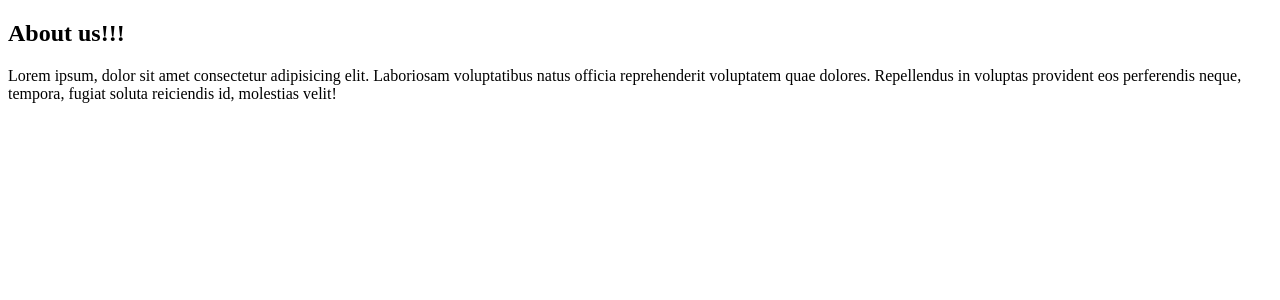
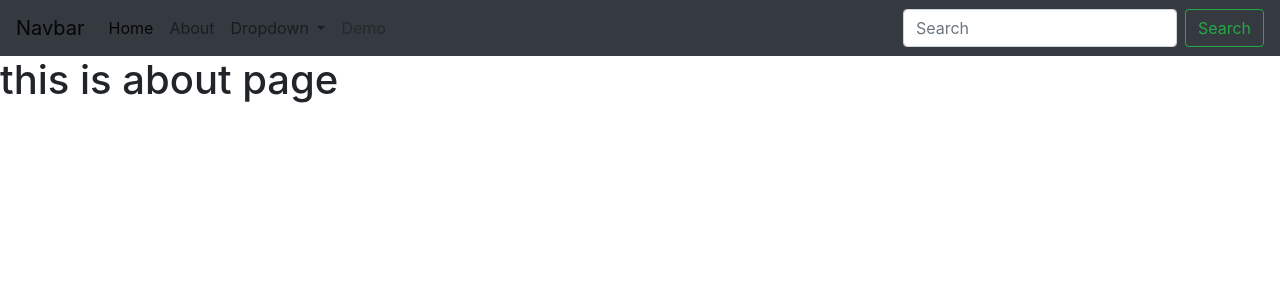
Before and after one commit to iamfoysal/pd-apps, a Django app: page /about/ in a window 1280 px wide. Shown: the top 300 px of the page. Run offline with Django 3.2, Linux system fonts and the light colour scheme; some libraries are stand-ins or nearby versions.

Commit message:
relative url and templates inheritance

```diff
--- a/app1/templates/app1/about.html
+++ b/app1/templates/app1/about.html
@@ -1,13 +1,6 @@
 <!DOCTYPE html>
-<html lang="en">
-<head>
-    <meta charset="UTF-8">
-    <meta http-equiv="X-UA-Compatible" content="IE=edge">
-    <meta name="viewport" content="width=device-width, initial-scale=1.0">
-    <title>About</title>
-</head>
-<body>
-    <h2>About  us!!!</h2>
-    <p>Lorem ipsum, dolor sit amet consectetur adipisicing elit. Laboriosam voluptatibus natus officia reprehenderit voluptatem quae dolores. Repellendus in voluptas provident eos perferendis neque, tempora, fugiat soluta reiciendis id, molestias velit!</p>
-</body>
-</html>
+{% extends "app1/base.html" %}
+{% block body_block %}
+<h1>this is about page</h1>
+
+{%endblock%}
--- /dev/null
+++ b/app1/templates/app1/base.html
@@ -0,0 +1,58 @@
+<!DOCTYPE html>
+<html lang="en">
+<head>
+    <meta charset="UTF-8">
+    <meta http-equiv="X-UA-Compatible" content="IE=edge">
+    <meta name="viewport" content="width=device-width, initial-scale=1.0">
+    <link rel="stylesheet" href="https://maxcdn.bootstrapcdn.com/bootstrap/4.0.0/css/bootstrap.min.css" integrity="sha384-Gn5384xqQ1aoWXA+058RXPxPg6fy4IWvTNh0E263XmFcJlSAwiGgFAW/dAiS6JXm" crossorigin="anonymous">
+    <script src="https://code.jquery.com/jquery-3.2.1.slim.min.js" integrity="sha384-KJ3o2DKtIkvYIK3UENzmM7KCkRr/rE9/Qpg6aAZGJwFDMVNA/GpGFF93hXpG5KkN" crossorigin="anonymous"></script>
+<script src="https://cdnjs.cloudflare.com/ajax/libs/popper.js/1.12.9/umd/popper.min.js" integrity="sha384-ApNbgh9B+Y1QKtv3Rn7W3mgPxhU9K/ScQsAP7hUibX39j7fakFPskvXusvfa0b4Q" crossorigin="anonymous"></script>
+<script src="https://maxcdn.bootstrapcdn.com/bootstrap/4.0.0/js/bootstrap.min.js" integrity="sha384-JZR6Spejh4U02d8jOt6vLEHfe/JQGiRRSQQxSfFWpi1MquVdAyjUar5+76PVCmYl" crossorigin="anonymous"></script>
+    <title>Document</title>
+</head>
+<body>
+    <nav class="navbar navbar-expand-lg navbar-light bg-dark">
+        <a class="navbar-brand" href="#">Navbar</a>
+        <button class="navbar-toggler" type="button" data-toggle="collapse" data-target="#navbarSupportedContent" aria-controls="navbarSupportedContent" aria-expanded="false" aria-label="Toggle navigation">
+          <span class="navbar-toggler-icon"></span>
+        </button>
+
+        <div class="collapse navbar-collapse" id="navbarSupportedContent">
+          <ul class="navbar-nav mr-auto">
+            <li class="nav-item active">
+              <a class="nav-link" href="{% url 'my_app:home' %}">Home</span></a>
+            </li>
+            <li class="nav-item">
+              <a class="nav-link" href="{% url 'my_app:about' %}">About</a>
+            </li>
+            <li class="nav-item dropdown">
+              <a class="nav-link dropdown-toggle" href="#" id="navbarDropdown" role="button" data-toggle="dropdown" aria-haspopup="true" aria-expanded="false">
+                Dropdown
+              </a>
+              <div class="dropdown-menu" aria-labelledby="navbarDropdown">
+                <a class="dropdown-item" href="#">Action</a>
+                <a class="dropdown-item" href="#">Another action</a>
+                <div class="dropdown-divider"></div>
+                <a class="dropdown-item" href="#">Something else here</a>
+              </div>
+            </li>
+            <li class="nav-item">
+              <a class="nav-link disabled" href="/">Demo</a>
+            </li>
+          </ul>
+          <form class="form-inline my-2 my-lg-0">
+            <input class="form-control mr-sm-2" type="search" placeholder="Search" aria-label="Search">
+            <button class="btn btn-outline-success my-2 my-sm-0" type="submit">Search</button>
+          </form>
+        </div>
+      </nav>
+
+      {% block body_block%}
+
+      {%endblock%}
+</body>
+</html>
+
+
+
+<!-- this page inheritance in about.html file -->
--- a/app1/urls.py
+++ b/app1/urls.py
@@ -1,10 +1,14 @@
 from django.urls import path
 from app1 import views
 
+app_name = "my_app"
 
 urlpatterns = [
     path('',views.home,name='home'),
     path('about/',views.about,name='about'),
     path('form/', views.form, name='form')
+    # path('demo/', views.form, name='demo')
+
+
 
 ]
--- a/python_django/urls.py
+++ b/python_django/urls.py
@@ -19,6 +19,8 @@ from django.urls import path
 from django.urls import include
 from app1 import urls
 
+
+
 urlpatterns = [
     path('admin/', admin.site.urls),
     path('',include('app1.urls')),
```
Also changed, not shown: db.sqlite3.
